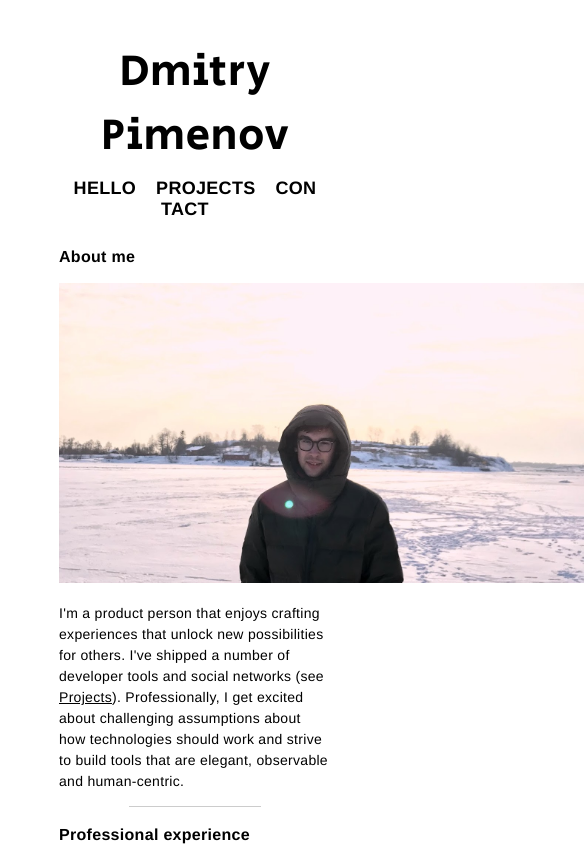
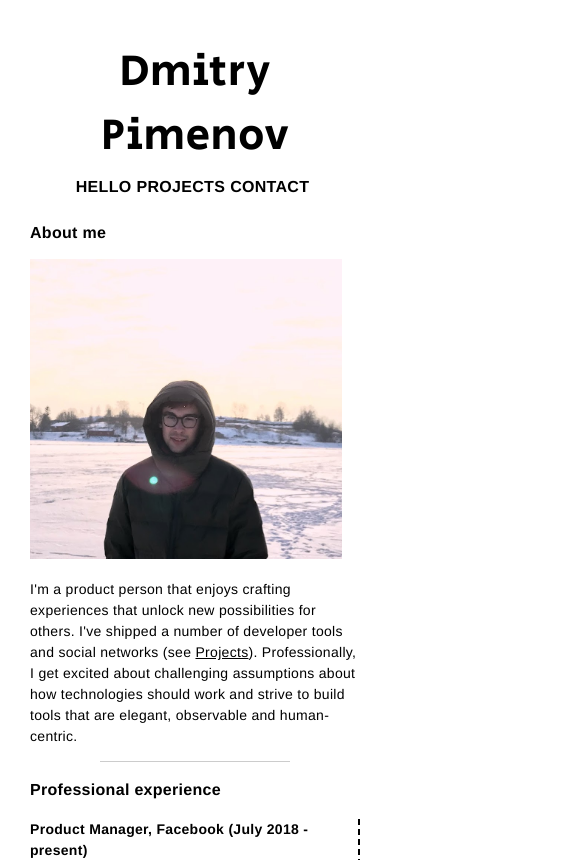
Before and after one commit to dpim/old-personal-site-2, a React app: page /hello in a window 390 px wide. Shown: the top 860 px of the page, 584 px wide, since content can reach past the window. Built offline with nearby package versions, Linux system fonts and the light colour scheme.

Commit message:
mobile styles

```diff
--- a/src/App.css
+++ b/src/App.css
@@ -6,6 +6,9 @@ body {
   letter-spacing: 0.3px;
 }
 
+img {
+  object-fit: cover;
+}
 
 ul {
   margin-left: 20px;
@@ -75,7 +78,6 @@ hr {
 .App-screenshot {
   margin-right: 10px;
   background-color: white;
-  height: 200px;
   box-shadow: 0 4px 8px 0 rgba(0, 0, 0, 0.2), 0 6px 20px 0 rgba(0, 0, 0, 0.19);
   text-align: left;
   height: 348px;
@@ -114,3 +116,34 @@ hr {
   padding-bottom: 10px;
   border-right: solid lightblue 2px;
 }
+
+
+@media all and (min-width:0px) and (max-width: 800px) {
+  /* put your css styles in here */
+
+  body {
+    margin-left: 10px;
+    margin-right: 10px;
+    overflow-x: hidden;
+  }
+
+  img {
+    height: auto;
+    width: 80vw;
+  }
+
+  .App-screenshot {
+    height: auto;
+    width: 80vw;
+  }
+
+  .MenuLink {
+    color: black;
+    font-weight: 600;
+    font-size: 16px;
+    margin-right: 5px;
+    text-transform: uppercase;
+    text-align: center;
+  }
+
+}
```
Also changed, not shown: 1 other file (tests, documents, lock files or other folders).
